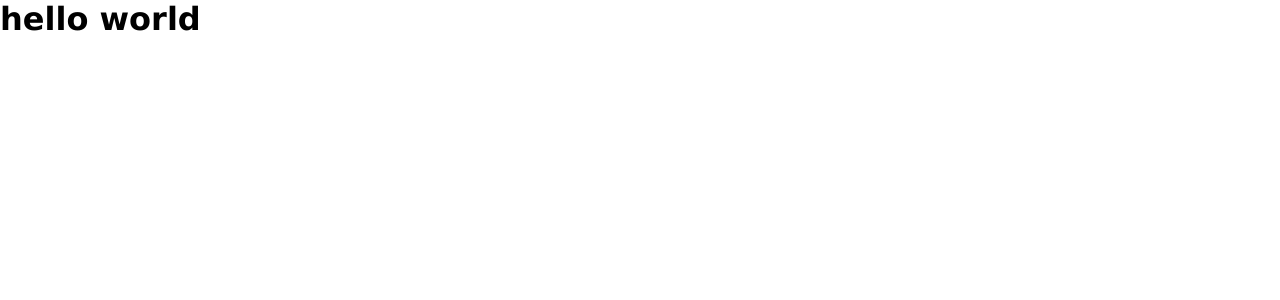
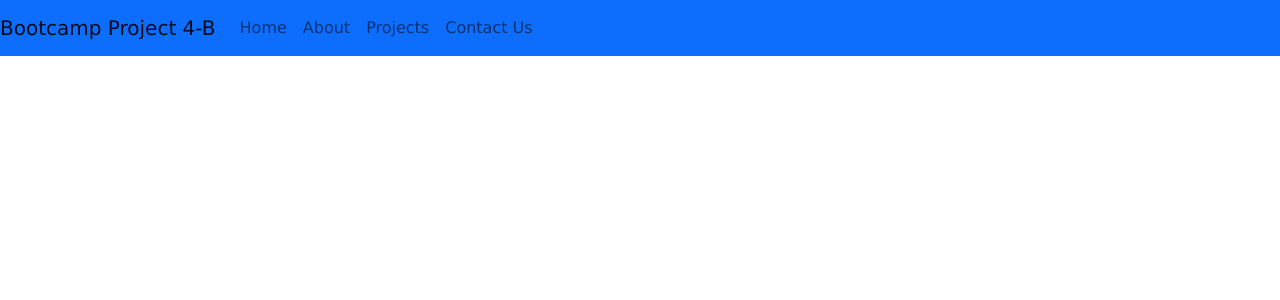
Before and after one commit to bilalahmad147/react-animation-4b-2020, a React (Create React App) app: page / in a window 1280 px wide. Shown: the top 300 px of the page. Built offline with nearby package versions, Linux system fonts and the light colour scheme.

Commit message:
install react bootstrap

```diff
--- a/package.json
+++ b/package.json
@@ -6,7 +6,9 @@
     "@testing-library/jest-dom": "^5.12.0",
     "@testing-library/react": "^11.2.6",
     "@testing-library/user-event": "^12.8.3",
+    "bootstrap": "^5.0.0",
     "react": "^17.0.2",
+    "react-bootstrap": "^1.5.2",
     "react-dom": "^17.0.2",
     "react-scripts": "4.0.3",
     "web-vitals": "^1.1.1"
--- a/public/index.html
+++ b/public/index.html
@@ -24,7 +24,7 @@
       work correctly both with client-side routing and a non-root public URL.
       Learn how to configure a non-root public URL by running `npm run build`.
     -->
-    <title>React App</title>
+    <title>Animation Project 4-b</title>
   </head>
   <body>
     <noscript>You need to enable JavaScript to run this app.</noscript>
--- a/src/App.js
+++ b/src/App.js
@@ -1,10 +1,22 @@
 import React from "react";
 import "./App.css";
+import { Navbar, Nav } from "react-bootstrap";
 
 function App() {
   return (
     <div>
-      <h1>hello world</h1>
+      <Navbar bg="primary" expand="lg">
+        <Navbar.Brand href="#home" className='mainDivHome'>Bootcamp Project 4-B</Navbar.Brand>
+        <Navbar.Toggle aria-controls="basic-navbar-nav" />
+        <Navbar.Collapse id="basic-navbar-nav">
+          <Nav className="mr-auto">
+            <Nav.Link href="#home">Home</Nav.Link>
+            <Nav.Link href="#link">About</Nav.Link>
+            <Nav.Link href="#link">Projects</Nav.Link>
+            <Nav.Link href="#link">Contact Us</Nav.Link>
+          </Nav>
+        </Navbar.Collapse>
+      </Navbar>
     </div>
   );
 }
--- a/src/index.js
+++ b/src/index.js
@@ -1,5 +1,6 @@
 import React from "react";
 import ReactDOM from "react-dom";
+import 'bootstrap/dist/css/bootstrap.min.css';
 import App from "./App";
 
 ReactDOM.render(
```
Also changed, not shown: 1 other file (tests, documents, lock files or other folders).
